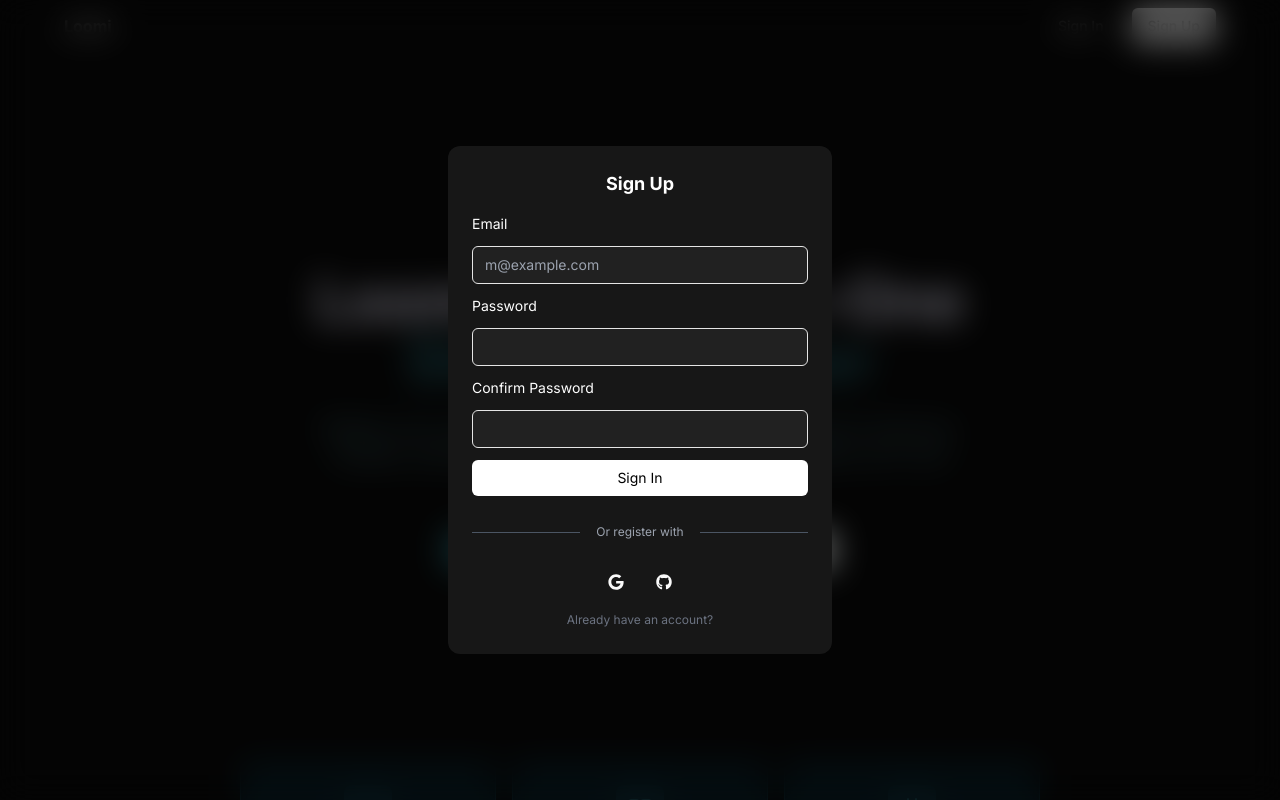
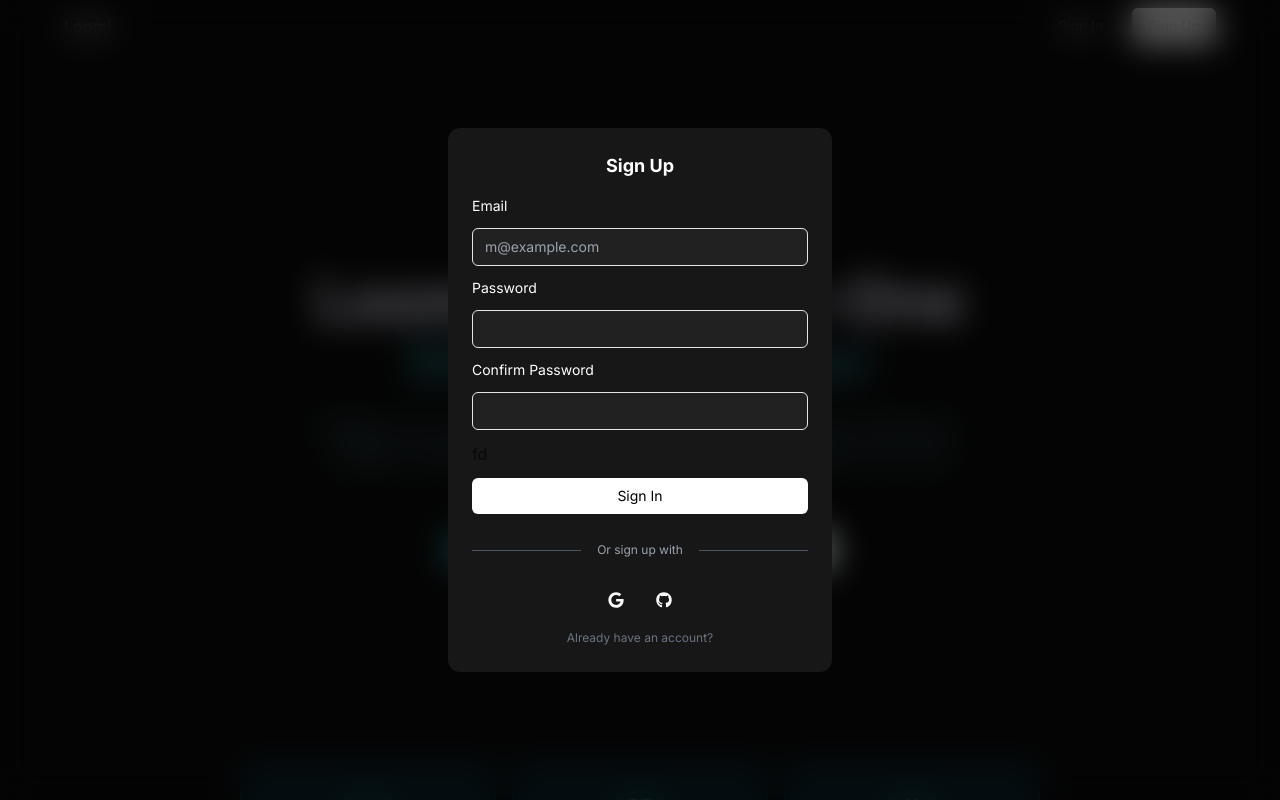
Before and after one commit to Carlthegreatt/Loomi, a Next.js app: page / in a window 1280 px wide. Both pictures are taken after a click on the button "Sign Up". Shown: the top 800 px of the page. Built offline with nearby package versions, Linux system fonts and the light colour scheme.

Commit message:
Auto-commit SignupPopover.tsx: 2025-08-25 23:24:41

```diff
--- a/src/components/sections/SignupPopover.tsx
+++ b/src/components/sections/SignupPopover.tsx
@@ -56,7 +56,7 @@ export default function SignupModal() {
                 className="w-full text-sm bg-[#212121] text-white px-3 py-2 border rounded-md focus:outline-1 "
               />
 
-              <Checkbox></Checkbox>
+              <Checkbox>fd</Checkbox>
 
               <button
                 type="submit"
@@ -69,7 +69,7 @@ export default function SignupModal() {
                 <div className="flex items-center gap-4 my-6 mt-7">
                   <div className="flex-grow border-t border-gray-600"></div>
                   <span className="text-gray-400 text-xs ">
-                    Or register with
+                    Or sign up with
                   </span>
                   <div className="flex-grow border-t border-gray-600"></div>
                 </div>
```
